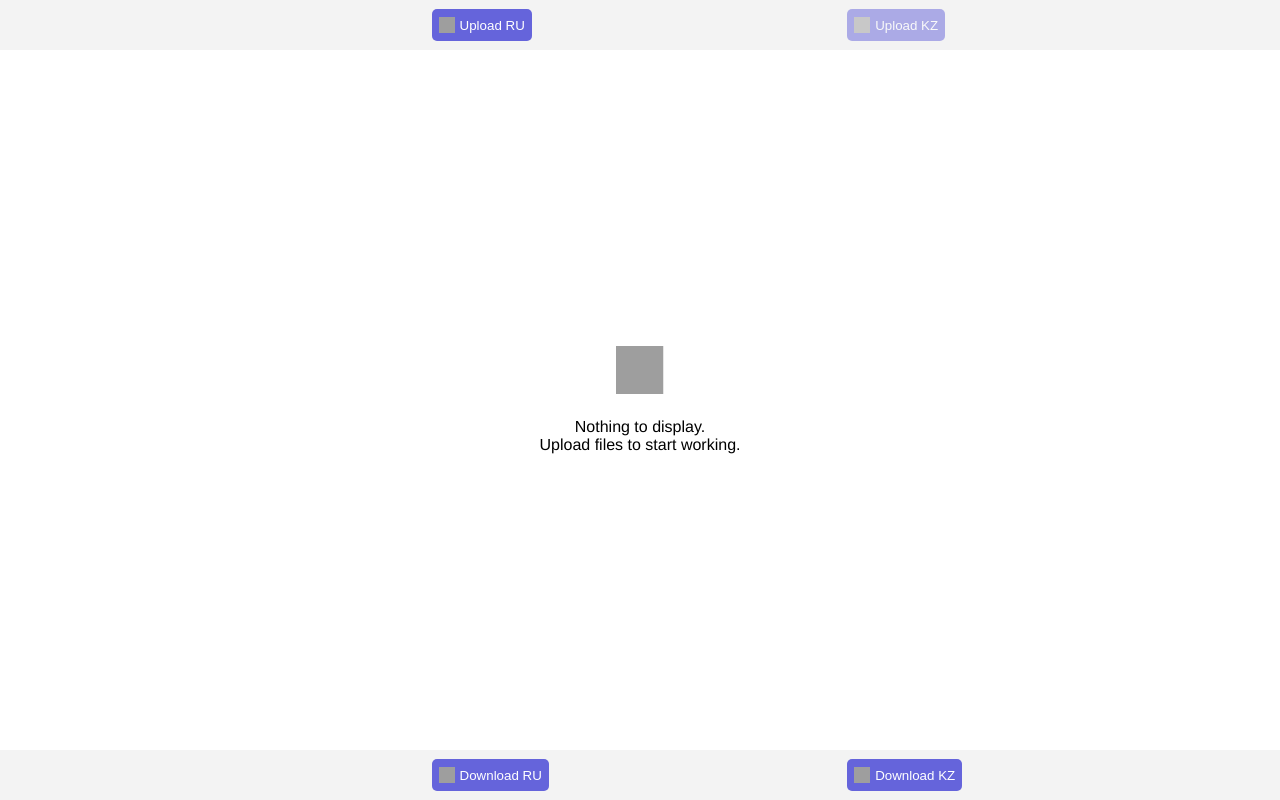
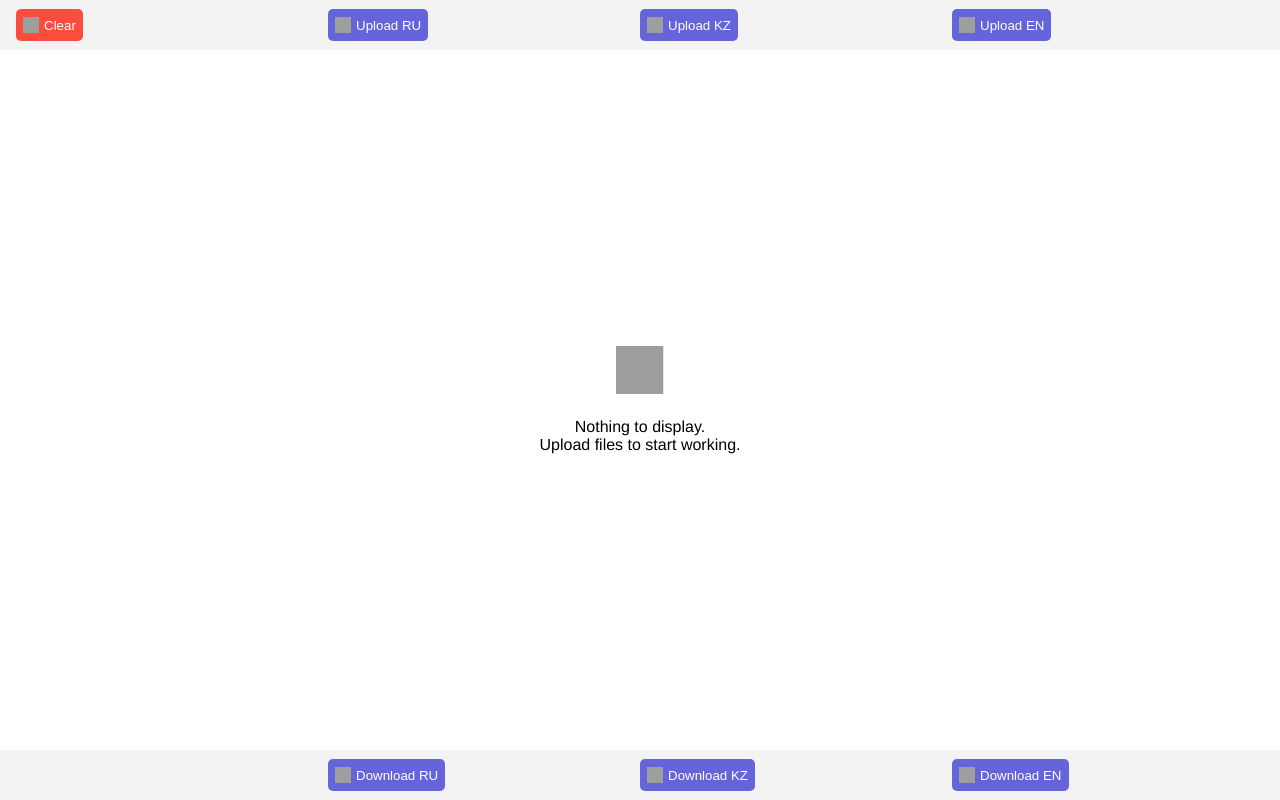
Before and after one commit to batizhamal/localization, a Vue app: page / in a window 1280 px wide. Built offline with nearby package versions, Linux system fonts and the light colour scheme; grey boxes are pictures that could not be loaded.

Commit message:
feat: file upload order does not matter + en

```diff
--- a/src/components/service/JsonService.js
+++ b/src/components/service/JsonService.js
@@ -17,8 +17,9 @@
   }, json);
 };
 
-export const fillDelta = (json, data) => {
-  this.codes.forEach((code) => {
+export const fillDelta = (codes, json, data) => {
+  console.log(codes);
+  codes.forEach((code) => {
     setItem(json, code, getItem(data, code) ?? "");
   });
 };
--- a/src/views/Localize/index.vue
+++ b/src/views/Localize/index.vue
@@ -14,7 +14,10 @@
         <AppInputFile title="Upload RU" @change="readFile" />
       </div>
       <div>
-        <AppInputFile title="Upload KZ" :disabled="!ru" @change="readFile" />
+        <AppInputFile title="Upload KZ" @change="readFile" />
+      </div>
+      <div>
+        <AppInputFile title="Upload EN" @change="readFile" />
       </div>
     </div>
 
@@ -46,6 +49,13 @@
             @input="(val) => onChange('kz', code, val)"
           ></AppInput>
         </div>
+        <div>
+          <AppInput
+            type="text"
+            :value="getItem(en, code)"
+            @input="(val) => onChange('en', code, val)"
+          ></AppInput>
+        </div>
       </div>
     </div>
 
@@ -64,6 +74,14 @@
           icon="https://super.so/icon/light/download.svg"
           title="Download KZ"
           @click="downloadJson('kz', kz)"
+          primary
+        />
+      </div>
+      <div>
+        <AppButton
+          icon="https://super.so/icon/light/download.svg"
+          title="Download EN"
+          @click="downloadJson('en', en)"
           primary
         />
       </div>
@@ -87,15 +105,19 @@
   },
   data: () => {
     return {
+      kz: {},
       ru: {},
-      kz: {},
+      en: {},
       codes: [],
     };
   },
   created() {
     console.log("created");
-    this.ru = JSON.parse(localStorage.getItem("ru"));
-    this.kz = JSON.parse(localStorage.getItem("kz")) ?? {};
+
+    ["kz", "ru", "en"].forEach((el) => {
+      this[el] = JSON.parse(localStorage.getItem(el)) ?? {};
+    });
+
     this.codes = JSON.parse(localStorage.getItem("codes")) ?? [];
   },
   computed: {
@@ -106,6 +128,7 @@
   methods: {
     downloadJson,
     getItem,
+
     onChange(fileName, keys, value) {
       this[fileName] = JSON.parse(localStorage.getItem(fileName));
       setItem(this[fileName], keys, value);
@@ -116,45 +139,64 @@
       const filename = file.name.split(".")[0];
       const data = await uploadJson(file);
 
-      if (filename == "ru") {
-        this.ru = data;
-        localStorage.setItem("ru", JSON.stringify(this.ru));
-        this.codes = [];
-        this.kz = cloneDeep(this.ru);
-        this.initCodes();
-        localStorage.setItem("codes", JSON.stringify(this.codes));
-        localStorage.setItem("kz", JSON.stringify(this.kz));
+      // загружается самый первый файл - primary
+      if (this.isEmpty) {
+        this[filename] = data;
+        localStorage.setItem(filename, JSON.stringify(this[filename]));
+        ["kz", "ru", "en"].forEach((lang) => {
+          this[lang] = cloneDeep(this[filename]);
+        });
+
+        const secondaryFiles = ["kz", "ru", "en"]
+          .filter((lang) => lang != filename)
+          .map((lang) => this[lang]);
+
+        this.initCodes(this[filename], secondaryFiles);
+
+        ["kz", "ru", "en", "codes"].forEach((el) => {
+          localStorage.setItem(el, JSON.stringify(this[el]));
+        });
       }
-      if (filename == "kz") {
-        fillDelta(this.kz, data);
-        localStorage.setItem("kz", JSON.stringify(this.kz));
-      }
+
+      // загружаются остальные файлы, когда уже есть primary
+      fillDelta(this.codes, this[filename], data);
+      localStorage.setItem(filename, JSON.stringify(this[filename]));
     },
 
     savePathArrayAsCode(path) {
       this.codes.push([...path.slice(1)]);
     },
 
-    initCodes(obj1 = this.ru, obj2 = this.kz, path = [], pathLen = 0) {
-      if (Array.isArray(obj1)) {
+    initCodes(primary, [secondary1, secondary2], path = [], pathLen = 0) {
+      if (Array.isArray(primary)) {
         pathLen++;
-        obj1.forEach((item, index) => {
+        primary.forEach((item, index) => {
           path[pathLen] = index;
-          if (typeof obj2[index] != "object") {
-            obj2[index] = "";
+          if (typeof primary[index] != "object") {
+            secondary1[index] = secondary2[index] = "";
           }
-          this.initCodes(item, obj2[index], path, pathLen);
+          this.initCodes(
+            item,
+            [secondary1[index], secondary2[index]],
+            path,
+            pathLen
+          );
         });
         return;
       }
-      if (typeof obj1 === "object" && !Array.isArray(obj1)) {
+      if (typeof primary === "object" && !Array.isArray(primary)) {
         pathLen++;
-        Object.keys(obj1).forEach((key) => {
+        Object.keys(primary).forEach((key) => {
           path[pathLen] = key;
-          if (typeof obj2[key] != "object") {
-            obj2[key] = "";
+          if (typeof primary[key] != "object") {
+            secondary1[key] = secondary2[key] = "";
           }
-          this.initCodes(obj1[key], obj2[key], path, pathLen);
+          this.initCodes(
+            primary[key],
+            [secondary1[key], secondary2[key]],
+            path,
+            pathLen
+          );
         });
         return;
       }
@@ -191,7 +233,7 @@
     align-items: center;
 
     & > div {
-      width: 33.3%;
+      width: 25%;
       float: left;
     }
   }
```
